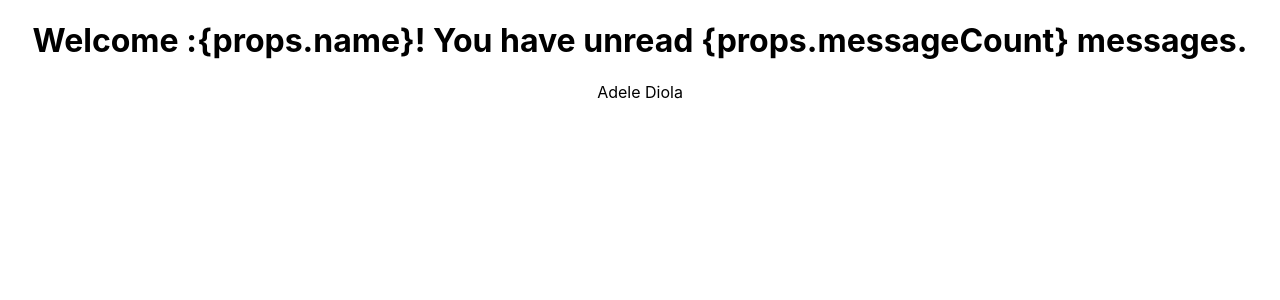
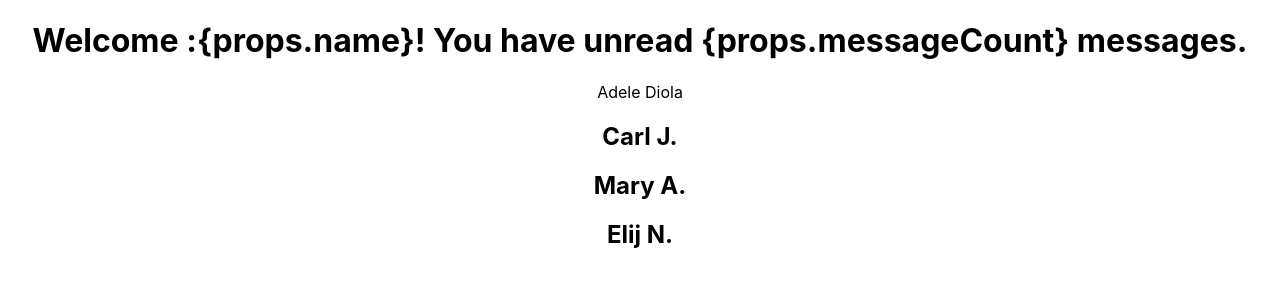
Before and after one commit to itsmeadel/react-typescript-demo, a React (Create React App) app: page / in a window 1280 px wide. Shown: the top 300 px of the page. Built offline with nearby package versions, Linux system fonts and the light colour scheme.

Commit message:
props as array

```diff
--- a/src/App.tsx
+++ b/src/App.tsx
@@ -2,6 +2,7 @@
 import './App.css';
 import {Greet} from "./components/Greet";
 import { Person } from "./components/Person";
+import { PersonList } from './components/PersonList';
 
 function App() {
 
@@ -9,10 +10,28 @@ function App() {
     first: 'Adele',
     last: 'Diola',
   }
+
+
+  const nameList = [
+    {
+    first: 'Carl',
+    last: 'J.'
+    },
+    {
+      first: 'Mary',
+      last: 'A.'
+      },
+      {
+        first: 'Elij',
+        last: 'N.'
+        },
+  ]
   return (
     <div className="App">
       <Greet name="Adele" messageCount={20} isLoggedIn={true}/>
       <Person name={personName}/>
+      <PersonList names={nameList}/>
+
     </div>
   );
 }
--- /dev/null
+++ b/src/components/PersonList.tsx
@@ -0,0 +1,21 @@
+type PersonListProps= {
+    names: {
+        first : string
+        last: string
+    }[]
+}
+
+
+export const PersonList = (props: PersonListProps) => {
+    return (
+        <div>
+            {props.names.map(name => {
+                return (
+                    <h2 key={name.first}>{name.first} {name.last}</h2>
+                )
+            })}
+
+        </div>
+
+    )
+}
```
